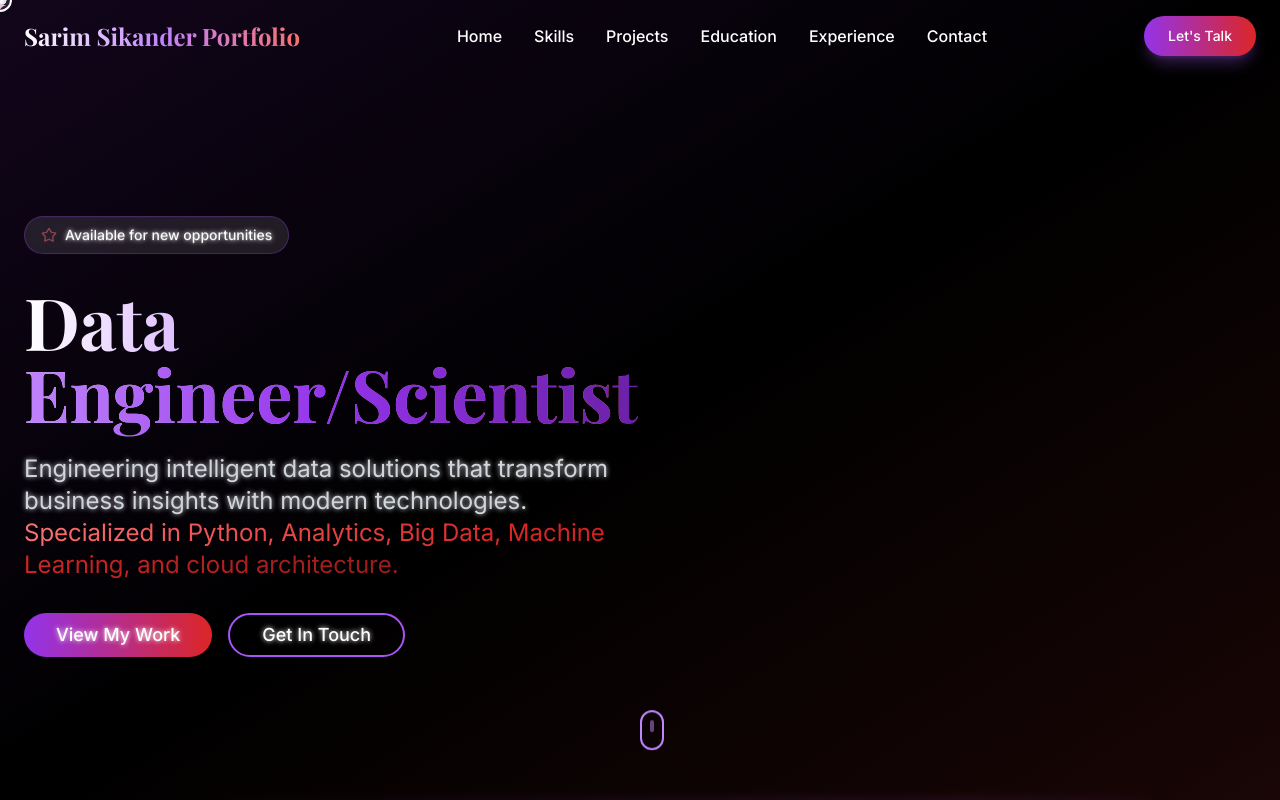
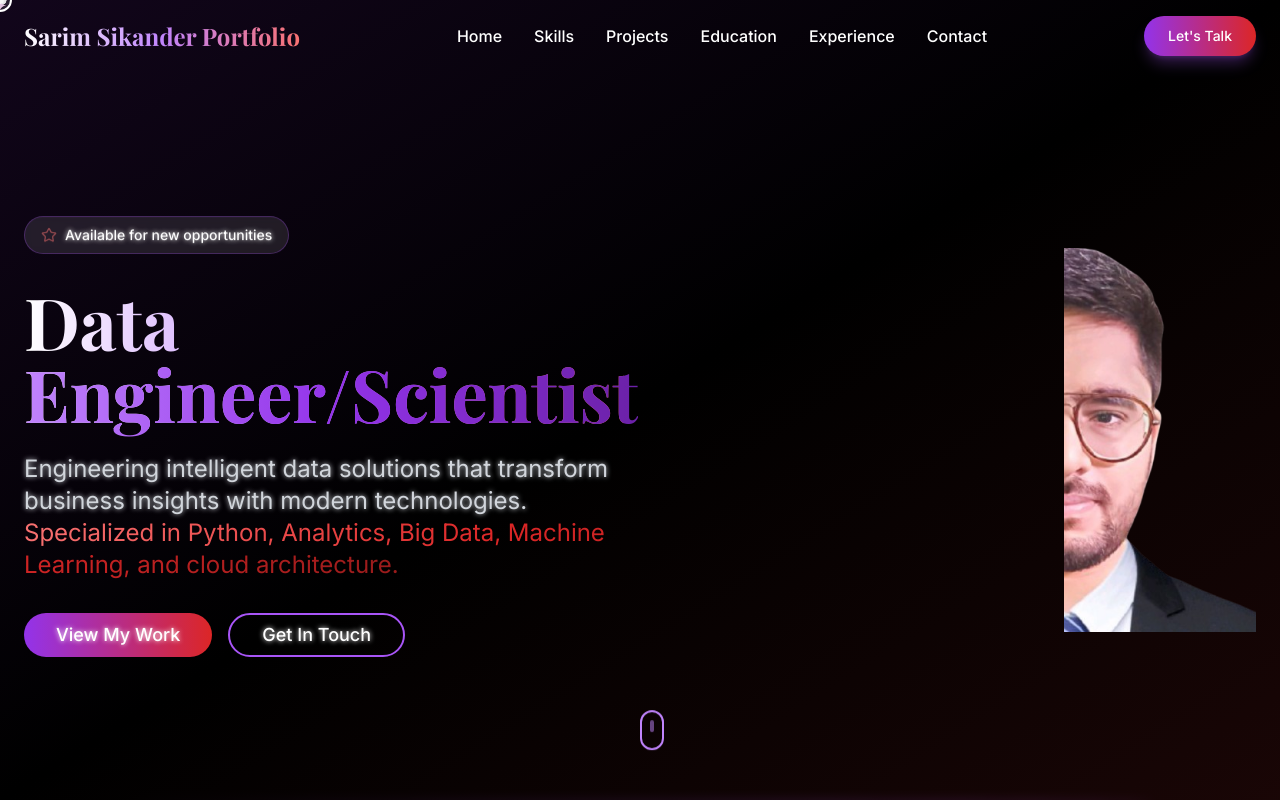
Before and after one commit to Sarim-Sikander/modern-resume-motion, a React (Vite) app: page / in a window 1280 px wide. Shown: the top 800 px of the page. Built offline with nearby package versions, Linux system fonts and the light colour scheme.

Commit message:
added things

```diff
--- a/src/components/HeroSection.tsx
+++ b/src/components/HeroSection.tsx
@@ -88,7 +88,7 @@ const HeroSection = () => {
                 src="/image.png"
                 alt="Sarim Sikander - Data Engineer/Scientist"
                 className="absolute right-0 top-0 w-full h-full object-cover object-center"
-                style={{ clipPath: 'inset(0 0 0 100%)' }}
+                style={{ clipPath: 'inset(0 0 0 50%)' }}
               />
 
             </div>
```
